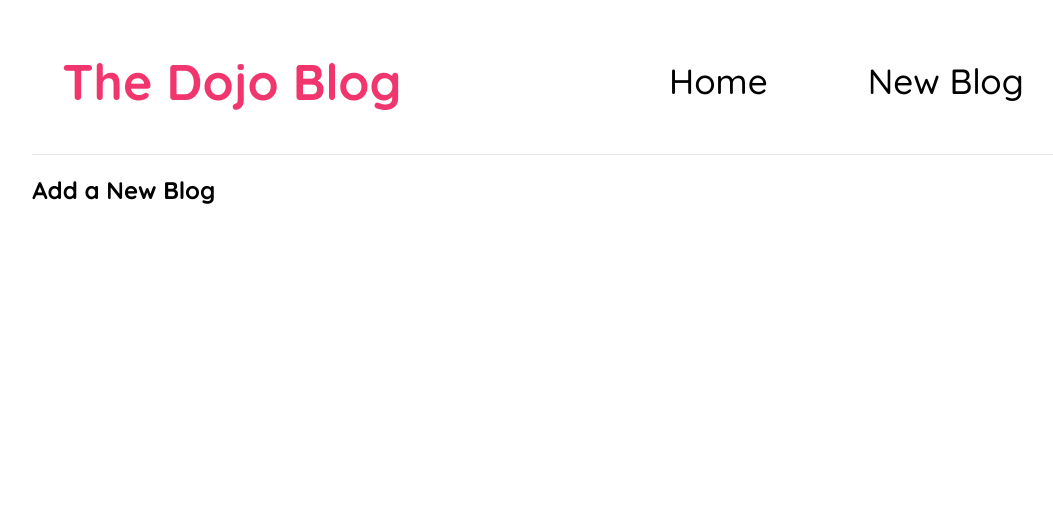
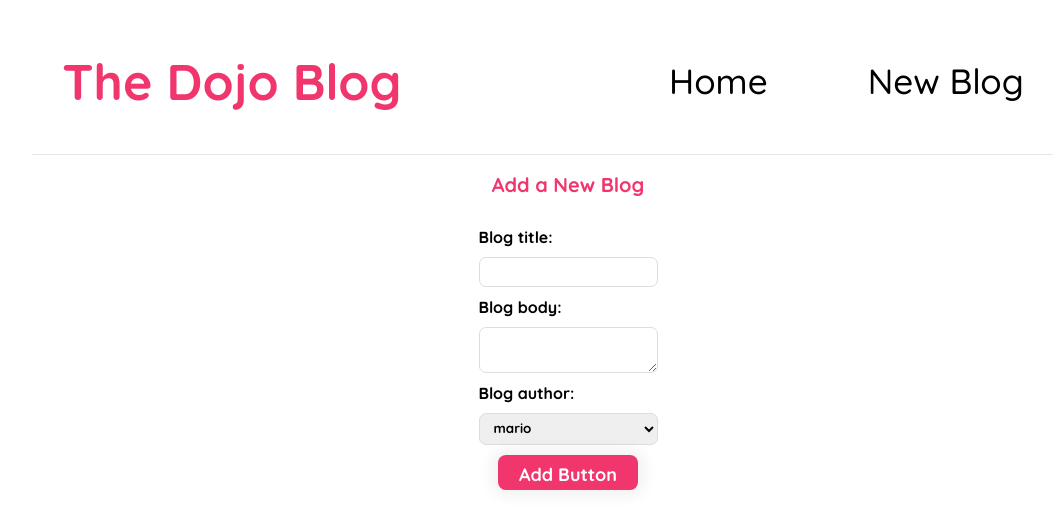
Before and after one commit to Timg0123/React-Tutorial, a React (Vite) app: page /create in a window 1280 px wide. Shown: the top 528 px of the page, without its empty margins (72-1125 px from the left). Built offline with nearby package versions, Linux system fonts and the light colour scheme.

Commit message:
added 404 page and fixed create and delete button

```diff
--- a/src/App.jsx
+++ b/src/App.jsx
@@ -2,6 +2,7 @@ import Navbar from './components/Navbar';
 import Home from './components/Home';
 import Create from './components/Create';
 import BlogDetails from './components/BlogDetails';
+import NotFound from './pages/NotFound';
 import { BrowserRouter as Router, Route, Switch } from 'react-router-dom';
 
 export default function App() {
@@ -20,6 +21,9 @@ export default function App() {
             <Route path="/blogs/:id">
               <BlogDetails />
             </Route>
+            <Route path="*">
+              <NotFound></NotFound>
+            </Route>
           </Switch>
         </div>
       </div>
--- a/src/assets/scss/index.scss
+++ b/src/assets/scss/index.scss
@@ -6,22 +6,6 @@ $white: #fafafa;
 $pink: #f1356d;
 
 
-/* blog-preview list */
-.blog-preview {
-  padding: 10px 16px;
-  margin: 20px 0;
-  border-bottom: 1px solid $white;
-}
-
-.blog-preview:hover {
-  box-shadow: 1px 3px 5px rgba(0,0,0,0.1);
-}
-
-.blog-preview h2 {
-  font-size: 30px;
-  color: $pink;
-  margin-bottom: 8px;
-}
 
 * {
   font-family: 'Quicksand', serif;
@@ -31,6 +15,13 @@ $pink: #f1356d;
 body {
   display: flex;
   justify-content: center;
+}
+
+a {
+  text-decoration: none;
+  p {
+    color: black;
+  }
 }
 
 button {
@@ -48,23 +39,41 @@ button {
   }
 }
 
-.blog-preview {
-  padding: 10px 16px;
-  margin: 20px 0;
-  border-bottom: 1px solid $white;
-}
-
-
-
 .App {
   display: flex;
   flex-direction: column;
 }
 
+/* 404 NotFound */
+.content {
+  display: flex;
+  justify-content: center;
+  min-height: 40vh;
+  .not-found {
+    font-size: 30px;
+    display:flex;
+    justify-content: center;
+    flex-direction: column;
+    h2 {
+      margin-bottom: 0px;
+      margin-left: 120px;
+      color: $pink;
+    }
+    a {
+      color: $white;
+      background: $pink;
+      padding: 15px 0 15px 15px;
+      border-radius: 15px;
+    }
+  }
+}
+
+/* navbar */
 .navbar {
   display: flex;
   flex-direction: row;
   align-items: center;
+  justify-content: center;
   gap: 17vw;
   border-bottom: 1px solid rgb(231, 231, 231);
   padding: 0 30px 0 30px;
@@ -89,6 +98,91 @@ button {
   }
 }
 
+
+/* blog-preview list and home*/
 .home {
   font-size: 30px;
 }
+
+.blog-preview {
+  padding: 10px 16px;
+  margin: 20px 0;
+  border-bottom: 1px solid $white;
+}
+
+.blog-preview:hover {
+  box-shadow: 0 0 5px rgba(0,0,0,0.1);
+}
+
+.blog-preview h2 {
+  font-size: 30px;
+  color: $pink;
+  margin-bottom: 8px;
+}
+
+/* create new blog form */
+.create {
+  max-width: 400px;
+  margin: 0 auto;
+  text-align: center;
+}
+.create label {
+  text-align: left;
+  display: block;
+}
+.create h2 {
+  font-size: 20px;
+  color: #f1356d;
+  margin-bottom: 30px;
+}
+.create input, .create textarea, .create select {
+  width: 100%;
+  padding: 6px 10px;
+  margin: 10px 0;
+  border: 1px solid #ddd;
+  box-sizing: border-box;
+  display: block;
+  border-radius: 7px;
+}
+
+.create button {
+  background: $pink;
+  color: #fff;
+  border: 0;
+  padding: 8px;
+  border-radius: 8px;
+  cursor: pointer;
+  &:hover {
+    box-shadow:  0px 0px 24px -10px $pink;
+  }
+}
+
+/* blog details page */
+.blog-details {
+  margin-left: 10vw;
+  margin-right: 20vw;
+}
+
+.blog-details h2 {
+  font-size: 30px;
+  color: $pink;
+  margin-bottom: 10px;
+}
+
+.blog-details p {
+  font-size: 20px;
+}
+
+.blog-details div {
+  margin: 20px 0;
+  line-height: 25px;
+}
+
+.blog-details button {
+  background: $pink;
+  color: $white;
+  border: 0;
+  padding: 8px;
+  border-radius: 8px;
+  cursor: pointer;
+}
--- a/src/components/BlogDetails.jsx
+++ b/src/components/BlogDetails.jsx
@@ -1,7 +1,32 @@
+import { useHistory, useParams } from 'react-router-dom';
+import useFetch from '../hooks/useFetch';
+import BlogList from './BlogList';
+
 const BlogDetails = () => {
+    const { id } = useParams()
+    const { data: blog, isLoading, error } = useFetch(`http://localhost:8000/blogs/${id}`)
+    const history = useHistory()
+
+    const handleClick = () => {
+        fetch(`http://localhost:8000/blogs/${id}`, {
+            method: 'DELETE'
+        }).then(() => {
+            history.push('/')
+        })
+    }
+
     return (
         <div className="blog-details">
-            <h2>Blog details</h2>
+            { isLoading && <div>Loading...</div> }
+            { error && <div>{ error }</div> }
+            { blog && (
+                <article>
+                    <h2>{ blog.title }</h2>
+                    <p>Written by { blog.author }</p>
+                    <div>{ blog.body }</div>
+                    <button onClick={handleClick}>delete</button>
+                </article>
+            )}
         </div>
     );
 }
--- a/src/components/BlogList.jsx
+++ b/src/components/BlogList.jsx
@@ -1,11 +1,15 @@
+import { Link } from "react-router-dom"
+
 const BlogList = ({ blogs, title }) => {
     return (
         <div className="blog-list">
             <h2>{ title }</h2>
             {blogs.map((blog) => (
                 <div className="blog-preview" key={blog.id}>
-                    <h2>{ blog.title }</h2>
-                    <p>Written by { blog.author }</p>
+                    <Link to={`/blogs/${blog.id}`}>
+                        <h2>{ blog.title }</h2>
+                        <p>Written by { blog.author }</p>
+                    </Link>
                 </div>
             ))}
         </div>
--- a/src/components/Create.jsx
+++ b/src/components/Create.jsx
@@ -1,7 +1,60 @@
+import { useState } from "react";
+import { useHistory } from 'react-router-dom';
+
 const Create = () => {
+    const [title, setTitle] = useState('');
+    const [body, setBody] = useState('');
+    const [author, setAuthor] = useState('');
+    const [isLoading, setIsLoading] = useState(false);
+    const history = useHistory();
+
+    const handleSubmit = (e) => {
+        e.preventDefault();
+        const blog = { title, body, author }
+
+        setIsLoading(true)
+
+        fetch('http://localhost:8000/blogs', {
+            method: 'Post',
+            headers: { "Content-Type": "application/json" },
+            body: JSON.stringify(blog)
+        }).then((res) => {
+            console.log('new blog added')
+            setIsLoading(false)
+            history.push('/')
+        })
+    }
+
     return (
         <div className="create">
             <h2>Add a New Blog</h2>
+            <form onSubmit={handleSubmit}>
+                <label>Blog title:</label>
+                <input
+                    type="text"
+                    required
+                    value={title}
+                    onChange={(e) => setTitle(e.target.value)}
+                />
+                <label>Blog body:</label>
+                <textarea
+                    required
+                    value={body}
+                    onChange={(e) => setBody(e.target.value)}
+
+                ></textarea>
+
+                <label>Blog author:</label>
+                <select
+                    value={author}
+                    onChange={(e) => setAuthor(e.target.value)}
+                >
+                    <option value='mario'>mario</option>
+                    <option value='yoshi'>yoshi</option>
+                </select>
+
+                <button>{isLoading ? 'Loading' : 'Add Button'}</button>
+            </form>
         </div>
     );
 }
--- a/src/components/Home.jsx
+++ b/src/components/Home.jsx
@@ -9,7 +9,7 @@ const Home = () => {
         <div className="home">
             { error && <div>{ error }</div> }
             { isLoading && <div>Loading...</div> }
-            {blogs && <BlogList blogs={blogs} title="All Blogs" />}
+            {blogs && <BlogList blogs={blogs} title={Object.keys(blogs).length === 0 ? 'Currently no blogs' : 'All blogs'} />}
         </div>
     );
 }
--- /dev/null
+++ b/src/pages/NotFound.jsx
@@ -0,0 +1,13 @@
+import { Link } from 'react-router-dom';
+
+const NotFound = () => {
+    return (
+        <div className="not-found">
+            <h2>Sorry</h2>
+            <p>That page cannot be found</p>
+            <Link to="/">Back to the homepage...</Link>
+        </div>
+    );
+}
+
+export default NotFound;
```
Also changed, not shown: data/db.json (+3 -9 lines).
